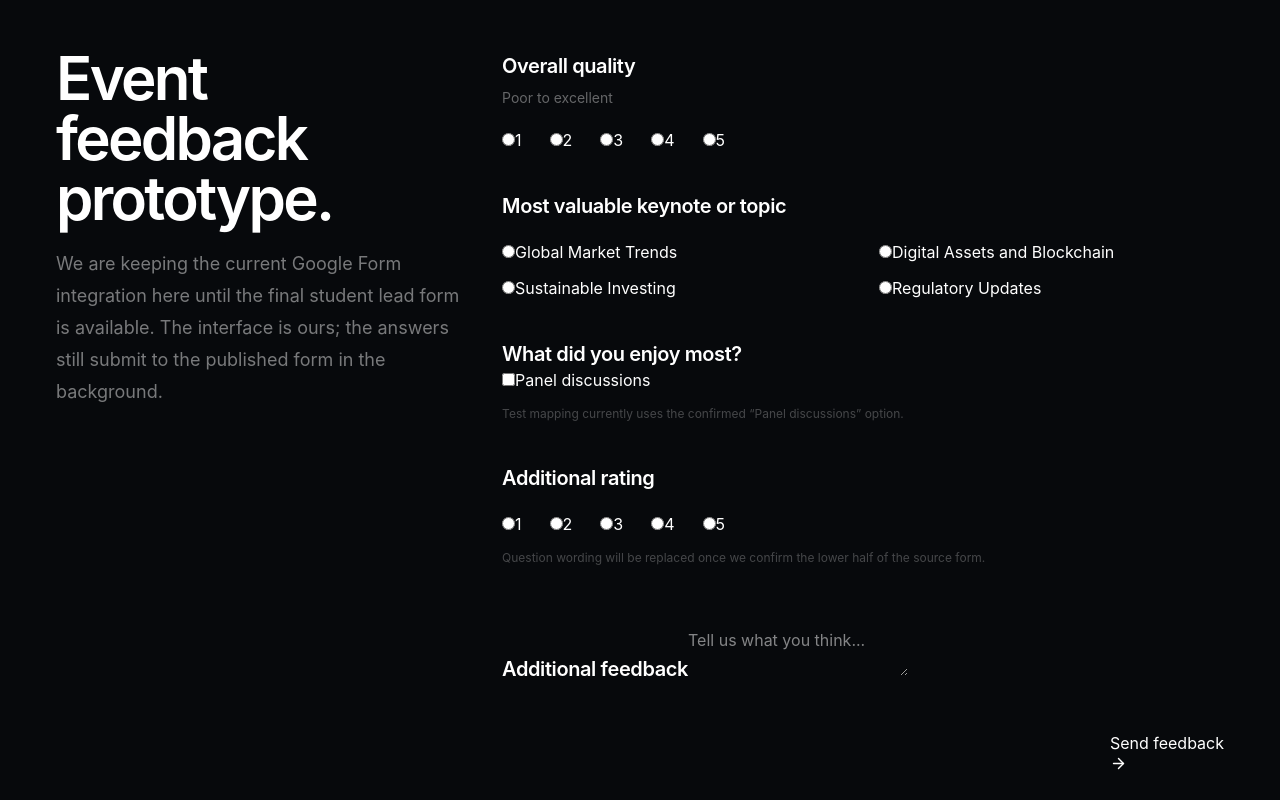
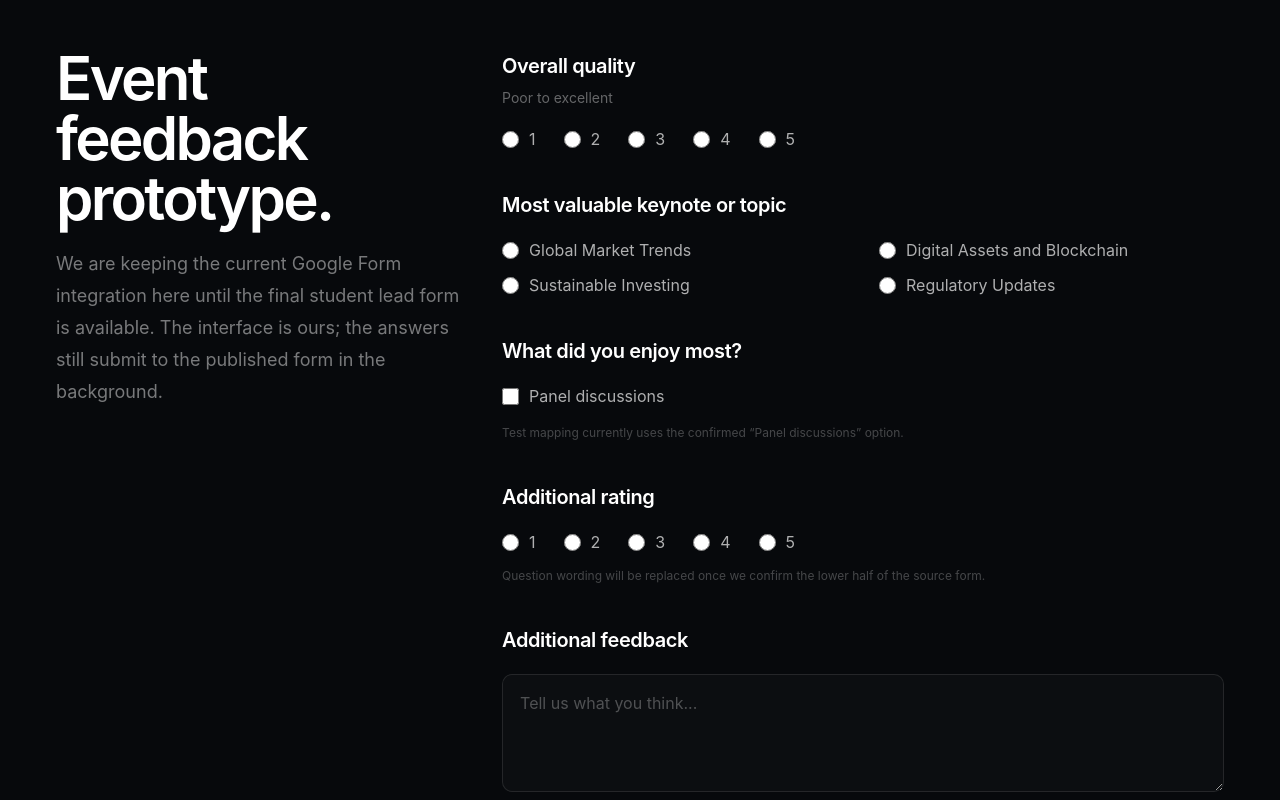
Before and after one commit to m4rkovic/presentation, a React (Vite) app: page / in a window 1280 px wide. Shown: the part 10060-10860 px from the top of the page. Built offline with nearby package versions, Linux system fonts and the light colour scheme.

Commit message:
Remove AI-styled feedback controls

```diff
--- a/src/index.css
+++ b/src/index.css
@@ -150,149 +150,76 @@ textarea.field {
 }
 
 
-.feedback-row {
-  display: grid;
-  grid-template-columns: 1fr;
-  gap: 12px;
-  border-bottom: 1px solid rgba(255,255,255,.09);
-  padding: 28px 0;
+.feedback-native-choice {
+  display: inline-flex;
+  align-items: center;
+  gap: 10px;
+  cursor: pointer;
+  color: rgba(255,255,255,.68);
+  line-height: 1.45;
 }
 
-.feedback-index {
-  font-size: .75rem;
-  line-height: 1rem;
-  font-weight: 700;
-  letter-spacing: .16em;
-  color: rgba(247,149,84,.72);
+.feedback-native-choice input {
+  width: 17px;
+  height: 17px;
+  margin: 0;
+  flex: 0 0 auto;
+  accent-color: #f79554;
 }
 
-.feedback-title {
-  font-size: 1.05rem;
-  line-height: 1.4;
-  font-weight: 650;
-  letter-spacing: -.015em;
-  color: rgba(255,255,255,.94);
+.feedback-native-choice span {
+  transition: color .18s ease;
 }
 
-.survey-scale {
-  display: block;
-  cursor: pointer;
-}
-
-.survey-scale > span {
-  display: grid;
-  min-height: 44px;
-  place-items: center;
-  border-bottom: 1px solid rgba(255,255,255,.18);
-  color: rgba(255,255,255,.56);
-  transition: border-color .2s ease, color .2s ease, background .2s ease;
-}
-
-.survey-scale input:checked + span {
-  border-color: #f79554;
-  background: rgba(247,149,84,.08);
+.feedback-native-choice:has(input:checked) span {
   color: #fff;
 }
 
-.survey-line {
-  display: flex;
-  min-height: 50px;
-  cursor: pointer;
-  align-items: center;
-  gap: 12px;
-  border-bottom: 1px solid rgba(255,255,255,.09);
-  color: rgba(255,255,255,.62);
-  transition: color .2s ease, border-color .2s ease;
+.feedback-simple-textarea {
+  width: 100%;
+  min-height: 118px;
+  resize: vertical;
+  border: 1px solid rgba(255,255,255,.10);
+  border-radius: 10px;
+  background: rgba(255,255,255,.025);
+  padding: 16px 17px;
+  color: #fff;
+  outline: none;
+  transition: border-color .18s ease, background .18s ease;
 }
 
-.survey-line-dot {
-  display: block;
-  width: 10px;
-  height: 10px;
-  flex: 0 0 auto;
-  border: 1px solid rgba(255,255,255,.34);
-  border-radius: 999px;
-  transition: border-color .2s ease, background .2s ease, transform .2s ease;
-}
-
-.survey-line-square {
-  border-radius: 2px;
-}
-
-.survey-line input:checked + .survey-line-dot {
-  border-color: #f79554;
-  background: #f79554;
-  transform: scale(1.12);
-}
-
-.survey-line:has(input:checked) {
-  border-color: rgba(247,149,84,.45);
-  color: #fff;
-}
-
-.feedback-textarea {
-  width: 100%;
-  min-height: 104px;
-  resize: vertical;
-  border: 0;
-  border-bottom: 1px solid rgba(255,255,255,.16);
-  background: transparent;
-  padding: 12px 0 14px;
-  color: #fff;
-  outline: none;
-  transition: border-color .2s ease;
-}
-
-.feedback-textarea::placeholder {
+.feedback-simple-textarea::placeholder {
   color: rgba(255,255,255,.28);
 }
 
-.feedback-textarea:focus {
-  border-color: #f79554;
+.feedback-simple-textarea:focus {
+  border-color: rgba(247,149,84,.75);
+  background: rgba(255,255,255,.04);
 }
 
-.feedback-submit {
+.feedback-simple-submit {
   display: inline-flex;
-  min-height: 52px;
+  min-height: 50px;
   align-items: center;
   justify-content: center;
-  gap: 10px;
-  border: 1px solid rgba(247,149,84,.62);
-  border-radius: 999px;
-  background: transparent;
-  padding: 0 22px;
-  color: #f79554;
-  font-weight: 650;
+  gap: 9px;
+  border: 0;
+  border-radius: 9px;
+  background: #f79554;
+  padding: 0 20px;
+  color: #07090c;
+  font-weight: 700;
   cursor: pointer;
-  transition: background .2s ease, color .2s ease, transform .2s ease;
-}
-
-@media (min-width: 768px) {
-  .feedback-row {
-    grid-template-columns: 62px 1fr;
-    gap: 24px;
-    padding: 30px 0;
-  }
-
-  .feedback-index {
-    padding-top: 3px;
-  }
+  transition: transform .18s ease, filter .18s ease;
 }
 
 @media (hover: hover) {
-  .survey-scale:hover > span {
-    border-color: rgba(247,149,84,.55);
+  .feedback-native-choice:hover span {
     color: #fff;
   }
 
-  .survey-line:hover {
-    border-color: rgba(255,255,255,.22);
-    color: #fff;
-  }
-
-  .feedback-submit:hover {
-    background: #f79554;
-    color: #07090c;
+  .feedback-simple-submit:hover {
     transform: translateY(-1px);
+    filter: brightness(1.04);
   }
 }
```
